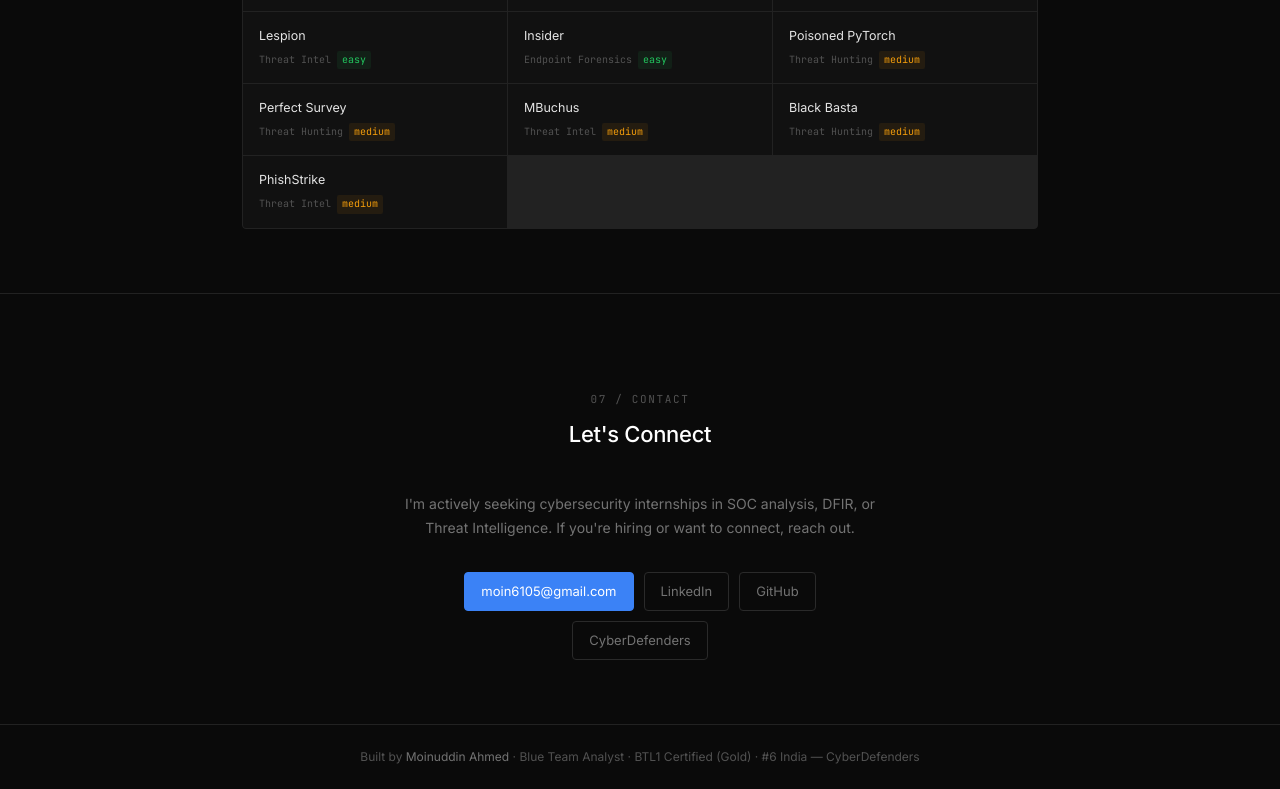
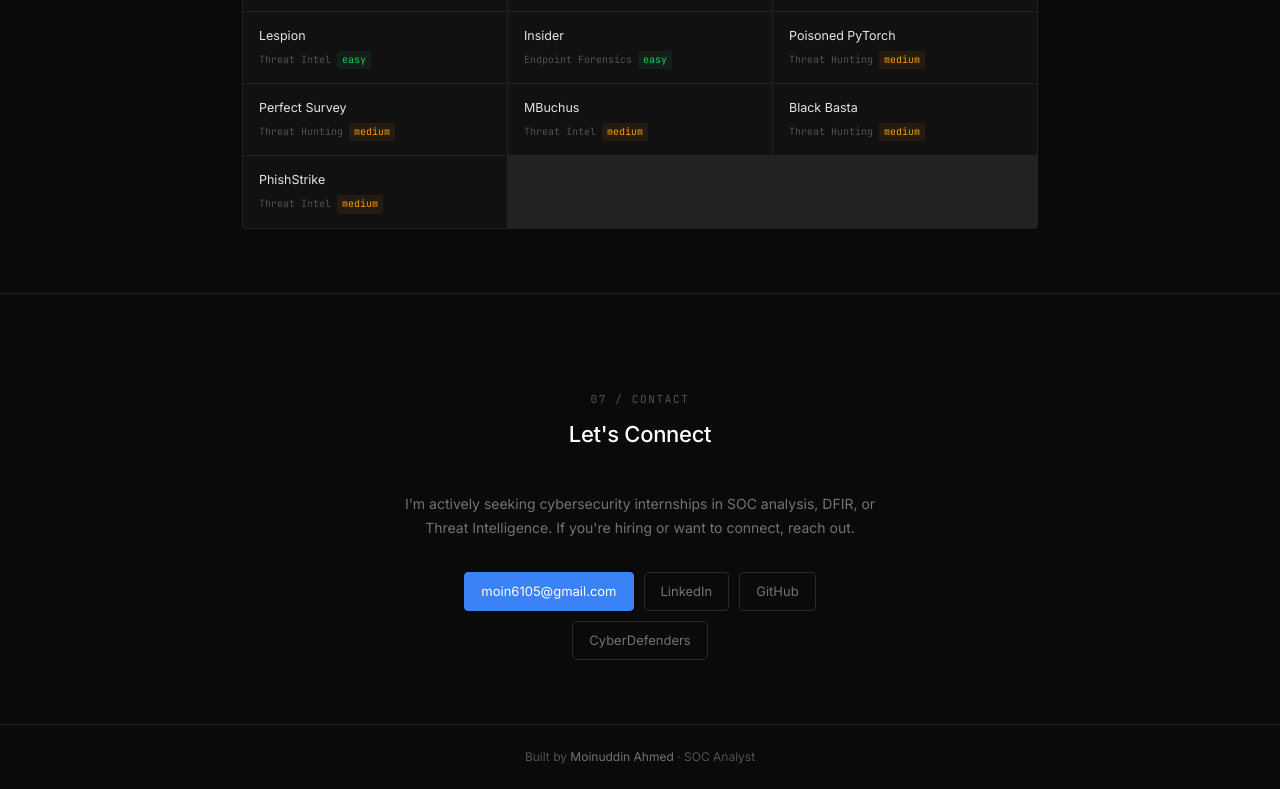
Before and after one commit to m0-3n/m0-3n.github.io, a plain HTML site: page index.html in a window 1280 px wide. Shown: the part 5728-6517 px from the top of the page. Drawn offline with Linux system fonts and the light colour scheme.

Commit message:
Update index.html

```diff
--- a/index.html
+++ b/index.html
@@ -1242,7 +1242,7 @@
 </section>
 
 <footer>
-  <p>Built by <span>Moinuddin Ahmed</span> · Blue Team Analyst · BTL1 Certified (Gold) · #6 India — CyberDefenders</p>
+  <p>Built by <span>Moinuddin Ahmed</span> · SOC Analyst </p>
 </footer>
 
 <script>
```
